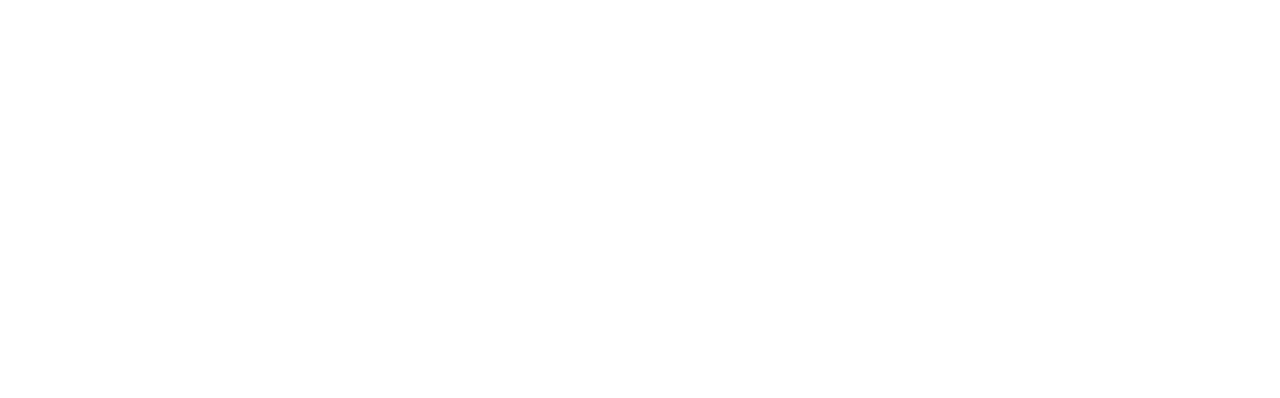
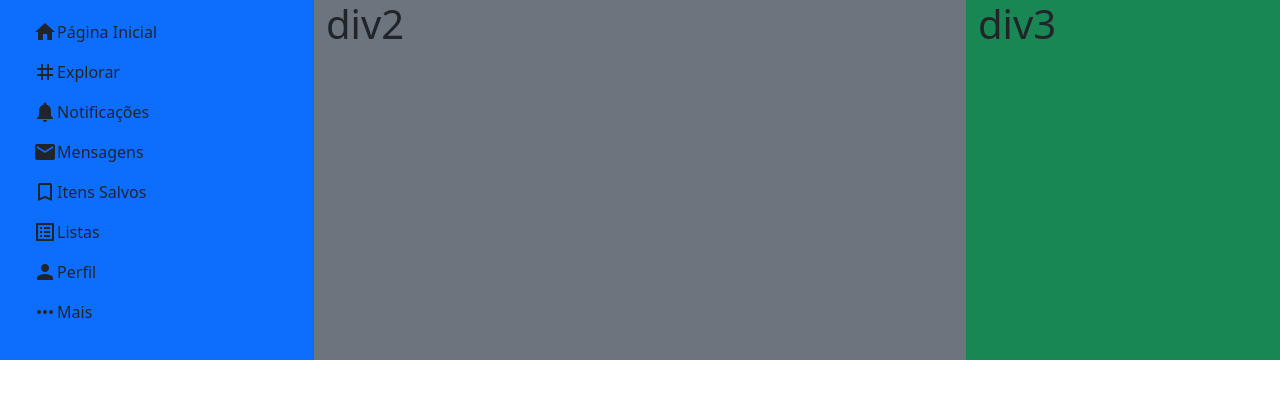
Before and after one commit to AlanAquino351/twitter, a plain HTML site: page index.html in a window 1280 px wide. Drawn offline with nearby package versions, Linux system fonts and the light colour scheme.

Commit message:
menu parte1

```diff
--- a/index.html
+++ b/index.html
@@ -1,16 +1,65 @@
 <!DOCTYPE html>
 <html lang="br">
 <head>
-
-
     <meta charset="UTF-8">
     <meta http-equiv="X-UA-Compatible" content="IE=edge">
     <meta name="viewport" content="width=device-width, initial-scale=1.0">
-    <title>Twitter Brazuca</title>
+    <link href="https://cdn.jsdelivr.net/npm/bootstrap@5.0.2/dist/css/bootstrap.min.css" rel="stylesheet" integrity="sha384-EVSTQN3/azprG1Anm3QDgpJLIm9Nao0Yz1ztcQTwFspd3yD65VohhpuuCOmLASjC" crossorigin="anonymous">
+    <link rel="stylesheet" href="style.css">
+    <link href="https://fonts.googleapis.com/icon?family=Material+Icons"
+      rel="stylesheet">
+    <title>Twitter</title>
 </head>
 <body>
+    <div class="divprincipal row">
+        <div class="div1 bg-primary col" >
+            <ul class="listaMenu">
+                <li>
+                    <span class="material-icons"> home </span>
+                    <p> Página Inicial </p>
+                </li>
+                <li>
+                    <span class="material-icons"> grid_3x3 </span>
+                    <p> Explorar </p>
+                </li>
+                <li>
+                    <span class="material-icons"> notifications </span>
+                    <p> Notificações </p>
+                </li>
+                <li>
+                    <span class="material-icons"> email </span>
+                    <p> Mensagens </p>
+                </li>
+                <li>
+                    <span class="material-icons"> turned_in_not </span>
+                    <p> Itens Salvos </p>
+                </li>
+                <li>
+                    <span class="material-icons"> list_alt </span>
+                    <p> Listas </p>
+                </li>
+                <li>
+                    <span class="material-icons"> person </span>
+                    <p> Perfil </p>
+                </li>
+                <li>
+                    <span class="material-icons"> more_horiz </span>
+                    <p> Mais </p>
+                </li>
+            </ul>
 
-
-
+        </div>
+        <div class="div1 bg-secondary col-xs-4 col-6" >
+            <h1>div2</h1>
+        </div>
+        <div class="div1 bg-success col" >
+            <h1>div3</h1>
+        </div>
+    </div>
 </body>
+<footer>
+    <script src="https://cdn.jsdelivr.net/npm/bootstrap@5.0.2/dist/js/bootstrap.bundle.min.js" integrity="sha384-MrcW6ZMFYlzcLA8Nl+NtUVF0sA7MsXsP1UyJoMp4YLEuNSfAP+JcXn/tWtIaxVXM" crossorigin="anonymous"></script>
+    <script src="https://cdn.jsdelivr.net/npm/@popperjs/core@2.9.2/dist/umd/popper.min.js" integrity="sha384-IQsoLXl5PILFhosVNubq5LC7Qb9DXgDA9i+tQ8Zj3iwWAwPtgFTxbJ8NT4GN1R8p" crossorigin="anonymous"></script>
+    <script src="https://cdn.jsdelivr.net/npm/bootstrap@5.0.2/dist/js/bootstrap.min.js" integrity="sha384-cVKIPhGWiC2Al4u+LWgxfKTRIcfu0JTxR+EQDz/bgldoEyl4H0zUF0QKbrJ0EcQF" crossorigin="anonymous"></script>
+</footer>
 </html>
--- a/style.css
+++ b/style.css
@@ -0,0 +1,10 @@
+.listaMenu{
+    list-style-type: none;
+    margin: 20px;
+    padding: 0% 0% 0% 0%;
+}
+
+.listaMenu li{
+    display: flex;
+    padding: 0% 5% 0% 5%;
+}
```
